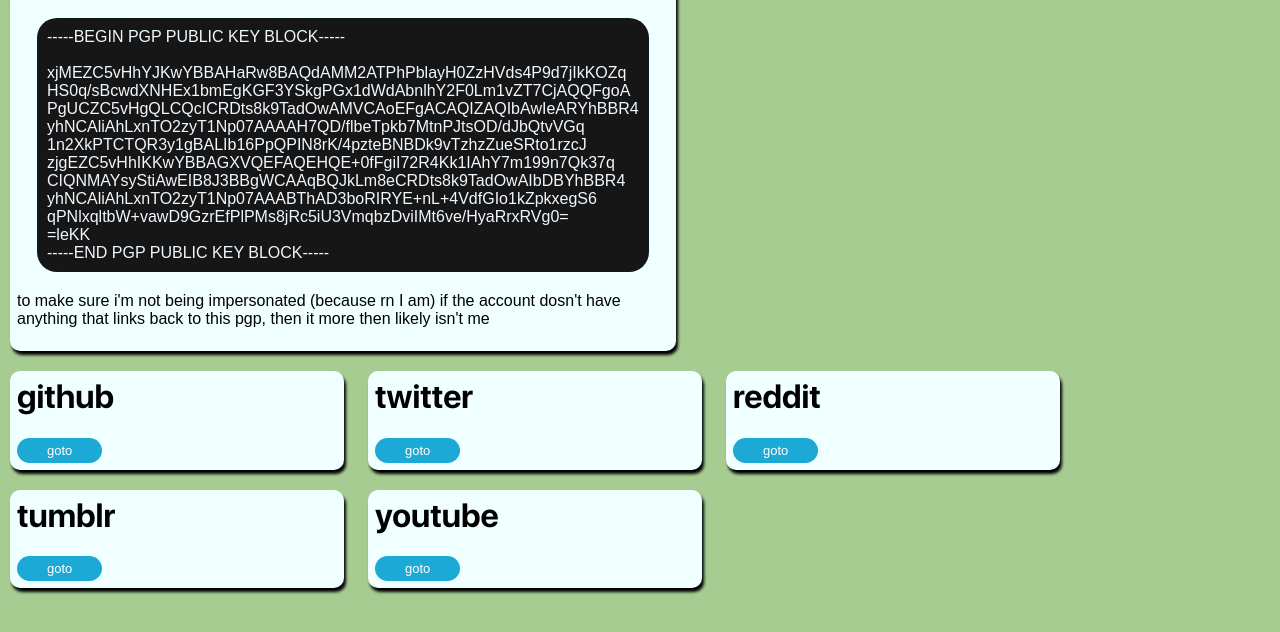
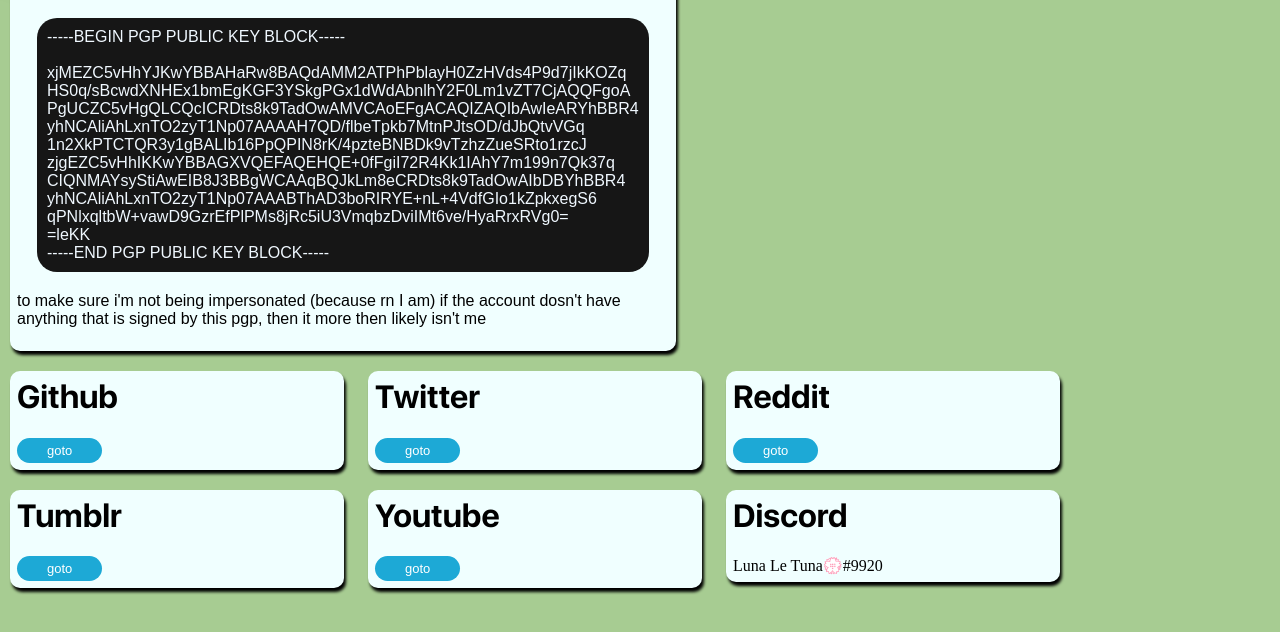
Before and after one commit to LunaLeTuna/LunaLeTuna.github.io, a website: page media.html in a window 1280 px wide. Shown: the part 144-776 px from the top of the page. Drawn offline with Linux system fonts and the light colour scheme.

Commit message:
added stuff

```diff
--- a/media.html
+++ b/media.html
@@ -84,29 +84,33 @@
                         =leKK
                         -----END PGP PUBLIC KEY BLOCK-----
                         </p>
-                    <p>to make sure i'm not being impersonated (because rn I am) if the account dosn't have anything that links back to this pgp, then it more then likely isn't me</p>
+                    <p>to make sure i'm not being impersonated (because rn I am) if the account dosn't have anything that is signed by this pgp, then it more then likely isn't me</p>
                 </div>
                 <img class="the_two" src="images/media_page_stuff.png" />
             </div>
             <div id="tab">
-                <h1>github</h1>
+                <h1>Github</h1>
                 <a href="https://github.com/LunaLeTuna"><button>goto</button></a>
             </div>
             <div id="tab">
-                <h1>twitter</h1>
+                <h1>Twitter</h1>
                 <a href="https://twitter.com/Luna_Le_Tuna"><button>goto</button></a>
             </div>
             <div id="tab">
-                <h1>reddit</h1>
+                <h1>Reddit</h1>
                 <a href="https://www.reddit.com/user/Luna_Le_Tuna"><button>goto</button></a>
             </div>
             <div id="tab">
-                <h1>tumblr</h1>
+                <h1>Tumblr</h1>
                 <a href="https://lunaletuna.tumblr.com/"><button>goto</button></a>
             </div>
             <div id="tab">
-                <h1>youtube</h1>
+                <h1>Youtube</h1>
                 <a href="https://www.youtube.com/@lunaletuna"><button>goto</button></a>
+            </div>
+            <div id="tab">
+                <h1>Discord</h1>
+                <a>Luna Le Tuna💮#9920</a>
             </div>
         </div>
     </body>
```
